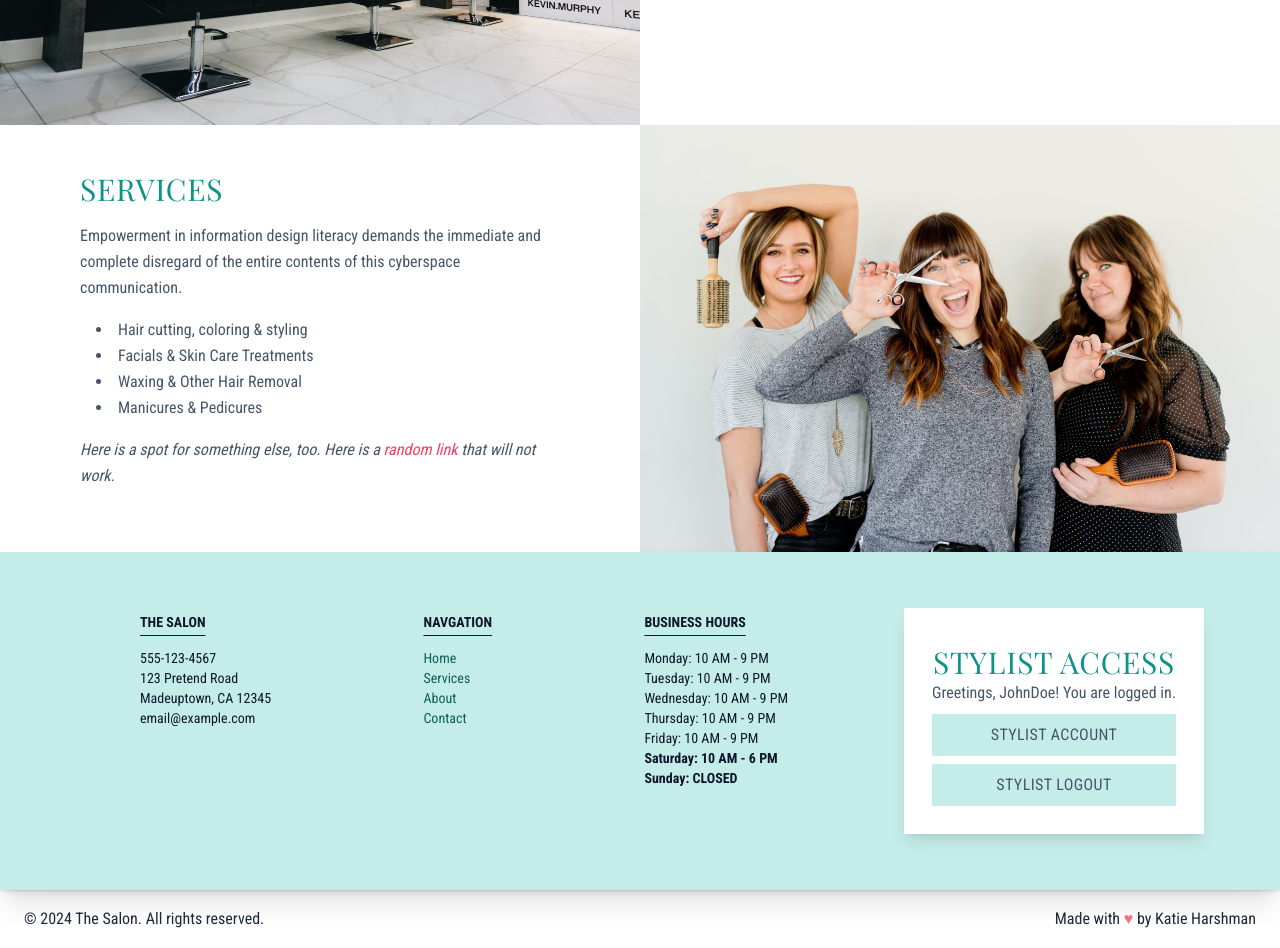
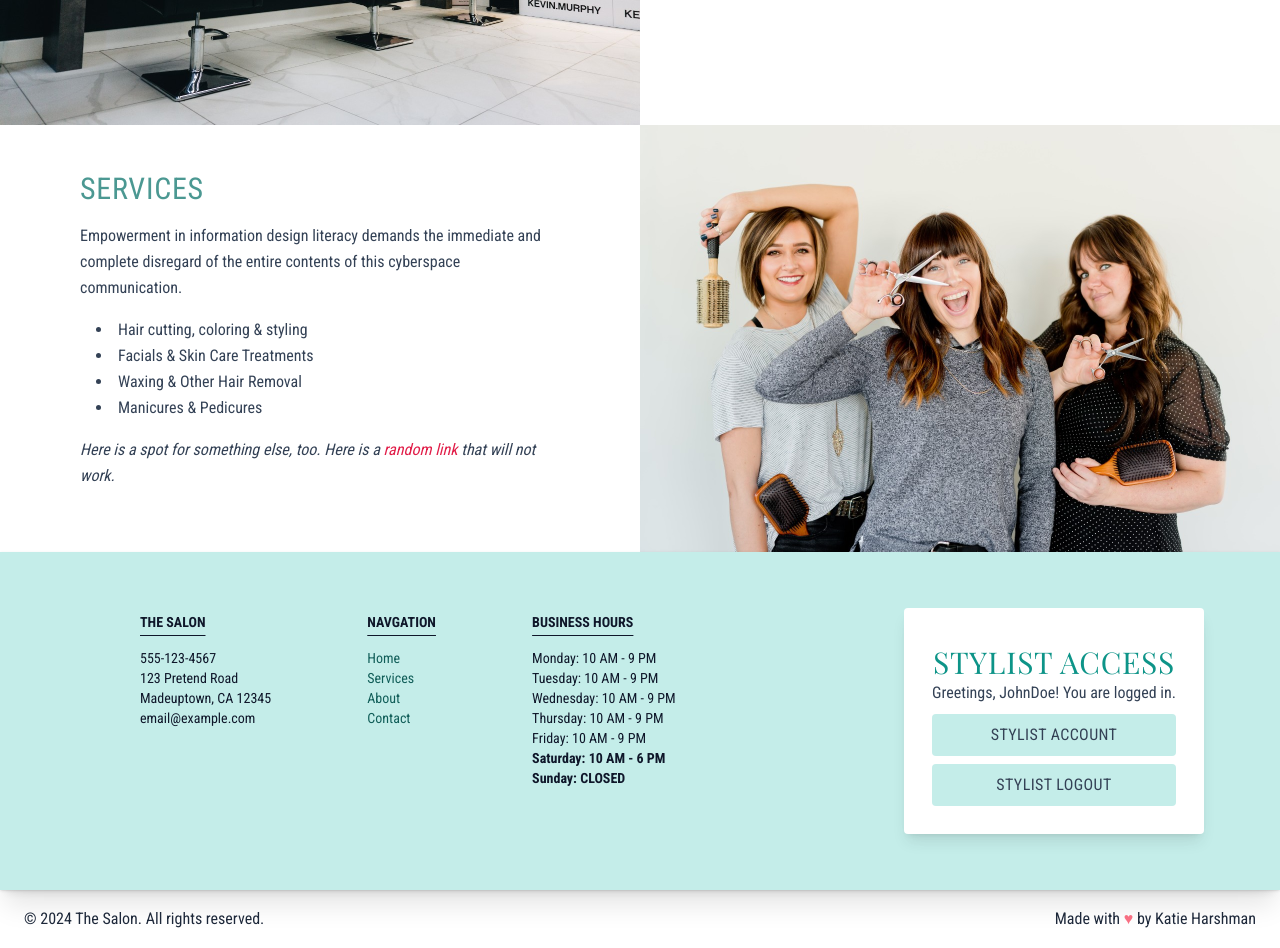
Before and after one commit to pie1011/salon, a Next.js app: page / in a window 1280 px wide. Shown: the part 1180-2128 px from the top of the page. Built offline with nearby package versions, Linux system fonts and the light colour scheme.

Commit message:
foot styles, started some prisma

```diff
--- /dev/null
+++ b/app/api/add-user/route.ts
@@ -0,0 +1,18 @@
+import { sql } from '@vercel/postgres';
+import { NextResponse } from 'next/server';
+
+export async function GET(request: Request) {
+    const { searchParams } = new URL(request.url);
+    const email = searchParams.get('email');
+    const password = searchParams.get('password');
+
+    try {
+        if (!email || !password) throw new Error('User email and password required');
+        await sql`INSERT INTO Users (Email, Password) VALUES (${email}, ${password});`;
+    } catch (error) {
+        return NextResponse.json({ error }, { status: 500 });
+    }
+
+    const users = await sql`SELECT * FROM Users;`;
+    return NextResponse.json({ users }, { status: 200 });
+}
--- /dev/null
+++ b/app/api/create-users-table/route.ts
@@ -0,0 +1,12 @@
+import { sql } from '@vercel/postgres';
+import { NextResponse } from 'next/server';
+
+export async function GET(request: Request) {
+  try {
+    const result =
+      await sql`CREATE TABLE Users ( Email varchar(255), Password varchar(255) );`;
+    return NextResponse.json({ result }, { status: 200 });
+  } catch (error) {
+    return NextResponse.json({ error }, { status: 500 });
+  }
+}
--- a/app/fonts.ts
+++ b/app/fonts.ts
@@ -1,4 +1,4 @@
-import { Inter, Roboto, Pacifico, Playfair_Display } from 'next/font/google'
+import { Inter, Roboto, Roboto_Condensed, Pacifico, Playfair_Display } from 'next/font/google'
 
 
 export const inter = Inter({
@@ -7,6 +7,12 @@ export const inter = Inter({
 })
 
 export const roboto = Roboto({
+  weight: ['400', '700'],
+  subsets: ['latin'],
+  display: 'swap',
+})
+
+export const roboto_condensed = Roboto_Condensed({
   weight: ['400', '700'],
   subsets: ['latin'],
   display: 'swap',
--- a/app/layout.tsx
+++ b/app/layout.tsx
@@ -20,7 +20,7 @@ export default function RootLayout({
 }) {
   return (
     <html lang="en" className="scroll-smooth leading-relaxed">
-      <body className={`${roboto_condensed.variable} font-sans text-slate-600 `}>{children}</body>
+      <body className={`${roboto_condensed.variable} font-sans text-slate-700 `}>{children}</body>
     </html>
   );
 }
--- a/app/page.tsx
+++ b/app/page.tsx
@@ -7,7 +7,7 @@ import FooterSticky from "@/components/footer-sticky";
 
 const SalonPage: React.FC = () => {
   return (
-    <div className="relative bg-white text-slate-600">
+    <div className="relative bg-white text-slate-700">
       <header className="absolute bg-white drop-shadow shadow-xl sticky top-0">
         <Navigation />
       </header>
--- a/components/footer-stylist-access.tsx
+++ b/components/footer-stylist-access.tsx
@@ -5,7 +5,7 @@ const StylistAccess: React.FC = () => {
   const footerHeading =
     "text-xl md:text-3xl font-serif tracking-wide uppercase text-teal-600";
 
-  const button = "rounded-none cursor-pointer hover:bg-teal-600 bg-teal-500/25 p-2 mt-2 uppercase tracking-wide text-extrabold";
+  const button = "rounded cursor-pointer hover:bg-teal-600 bg-teal-500/25 p-2 mt-2 uppercase tracking-wide text-extrabold";
 
   let current_user = {
     is_authenticated: true,
@@ -14,7 +14,7 @@ const StylistAccess: React.FC = () => {
   };
 
   return (
-    <div className="m-4 bg-white shadow-lg">
+    <div className="rounded m-4 bg-white shadow-lg">
       <div className="flex flex-col text-center px-2 pb-2 pt-4 m-5">
         <h1 className={` ${footerHeading} ${playfair_display.className}`}>
           Stylist Access
--- a/components/footer-text.tsx
+++ b/components/footer-text.tsx
@@ -3,7 +3,7 @@ import StylistAccess from "@/components/footer-stylist-access";
 
 const Footer: React.FC = () => {
   const footerHeading =
-    "text-l md:text-2xl font-serif tracking-wide uppercase text-teal-600";
+    "text-l md:text-2xl font-serif tracking-wide uppercase text-teal-800";
 
   let current_user = {
     is_authenticated: true,
@@ -27,7 +27,7 @@ const Footer: React.FC = () => {
         <div className="flex flex-col md:flex-row justify-between text-sm grow px-20 text-slate-900">
           {/* Address */}
           <div className="mx-5 mt-5 p-0">
-            <h3 className="mb-4 font-bold underline underline-offset-8">THE SALON</h3>
+            <h2 className="mb-4 font-bold underline underline-offset-8">THE SALON</h2>
             <ul className="list-none">
               <li>555-123-4567</li>
               <li>
@@ -40,7 +40,7 @@ const Footer: React.FC = () => {
           </div>
           {/* Navigation */}
           <div className="mx-5 mt-5 p-0">
-          <h3 className="mb-4 font-bold uppercase underline underline-offset-8">Navgation</h3>
+          <h2 className="mb-4 font-bold uppercase underline underline-offset-8">Navgation</h2>
             <ul className="list-none">
               {menu.items().map((item, index) => (
                 <li key={index}>
@@ -53,7 +53,7 @@ const Footer: React.FC = () => {
           </div>
           {/* Business Hours */}
           <div className="mx-5 mt-5 p-0">
-          <h3 className="mb-4 font-bold uppercase underline underline-offset-8">Business Hours</h3>
+          <h2 className="mb-4 font-bold uppercase underline underline-offset-8">Business Hours</h2>
             <ul className="list-none">
               <li>Monday: 10 AM - 9 PM</li>
               <li>Tuesday: 10 AM - 9 PM</li>
@@ -65,6 +65,7 @@ const Footer: React.FC = () => {
             </ul>
           </div>
         </div>
+        <div className="flex-grow"></div>
         <StylistAccess />
       </div>
     </footer>
--- a/components/front-page.tsx
+++ b/components/front-page.tsx
@@ -1,8 +1,9 @@
-import { playfair_display } from "@/app/fonts";
 import Image from "next/image";
 
 export default function FrontPage() {
-    const aboutText = "text-xl md:text-3xl font-serif tracking-wide uppercase text-teal-600";
+
+  const aboutText = "text-xl md:text-3xl tracking-wide uppercase text-teal-700/75";
+
   return (
     <main>
       <div
@@ -20,7 +21,7 @@ export default function FrontPage() {
         </div>
         <div className="container flex flex-col justify-center items-center px-0 py-3 bg-white">
           <div className="container-md w-3/4 px-1 px-md-2 py-2 text-left ">
-          <h1 className={` ${aboutText} ${playfair_display.className}`}>About Us</h1>
+          <h1 className={`${aboutText}`}>About Us</h1>
             <p className="py-4 text-slate-600">
               Perhaps a re-engineering of your current world view will
               re-energize your online nomenclature to enable a new holistic
@@ -49,7 +50,7 @@ export default function FrontPage() {
         </div>
         <div className="container flex flex-col justify-center items-center px-0 py-1 bg-white">
           <div className="container-md w-3/4 py-2 text-left" id="services">
-          <h1 className={` ${aboutText} ${playfair_display.className}`}>Services</h1>
+          <h1 className={` ${aboutText}`}>Services</h1>
             <p className="py-4">
               Empowerment in information design literacy demands the immediate
               and complete disregard of the entire contents of this cyberspace
@@ -65,7 +66,7 @@ export default function FrontPage() {
             <p className="py-4">
               <em>
                 Here is a spot for something else, too. Here is a{" "}
-                <a href="#" className="text-rose-500">random link</a> that will not work.
+                <a href="#" className="text-rose-600">random link</a> that will not work.
               </em>
             </p>
           </div>
--- a/components/hero.tsx
+++ b/components/hero.tsx
@@ -9,7 +9,7 @@ export default function Hero() {
     "text-lg  md:text-xl  lg:text-2xl xl:ml-20 md:ml-10 mr-20 p-2 pl-4 md:pl-8 text-left font-light text-dark max-w-prose";
 
   return (
-    <main className="bg-slate-900">
+    <main>
 
       <div
         className="container-fluid min-h-screen flex flex-col md:justify-center md:items-left p-8 bg-dark overflow-hidden"
@@ -19,7 +19,7 @@ export default function Hero() {
           backgroundPosition: "right",
         }}
       >
-        <div className="text-center md:text-left m-2 p-8 xl:pr-40 xl:pl-20 bg-gradient-to-b md:bg-gradient-to-r from-white to-white-100/0">
+        <div className="rounded text-center md:text-left m-2 p-8 xl:pr-40 xl:pl-20 bg-gradient-to-b md:bg-gradient-to-r from-white to-white-100/0">
           <h1 className={` ${heroHeaderClass} ${pacifico.className}`}>
             Welcome
           </h1>
```
Also changed, not shown: 1 other file (tests, documents, lock files or other folders).
